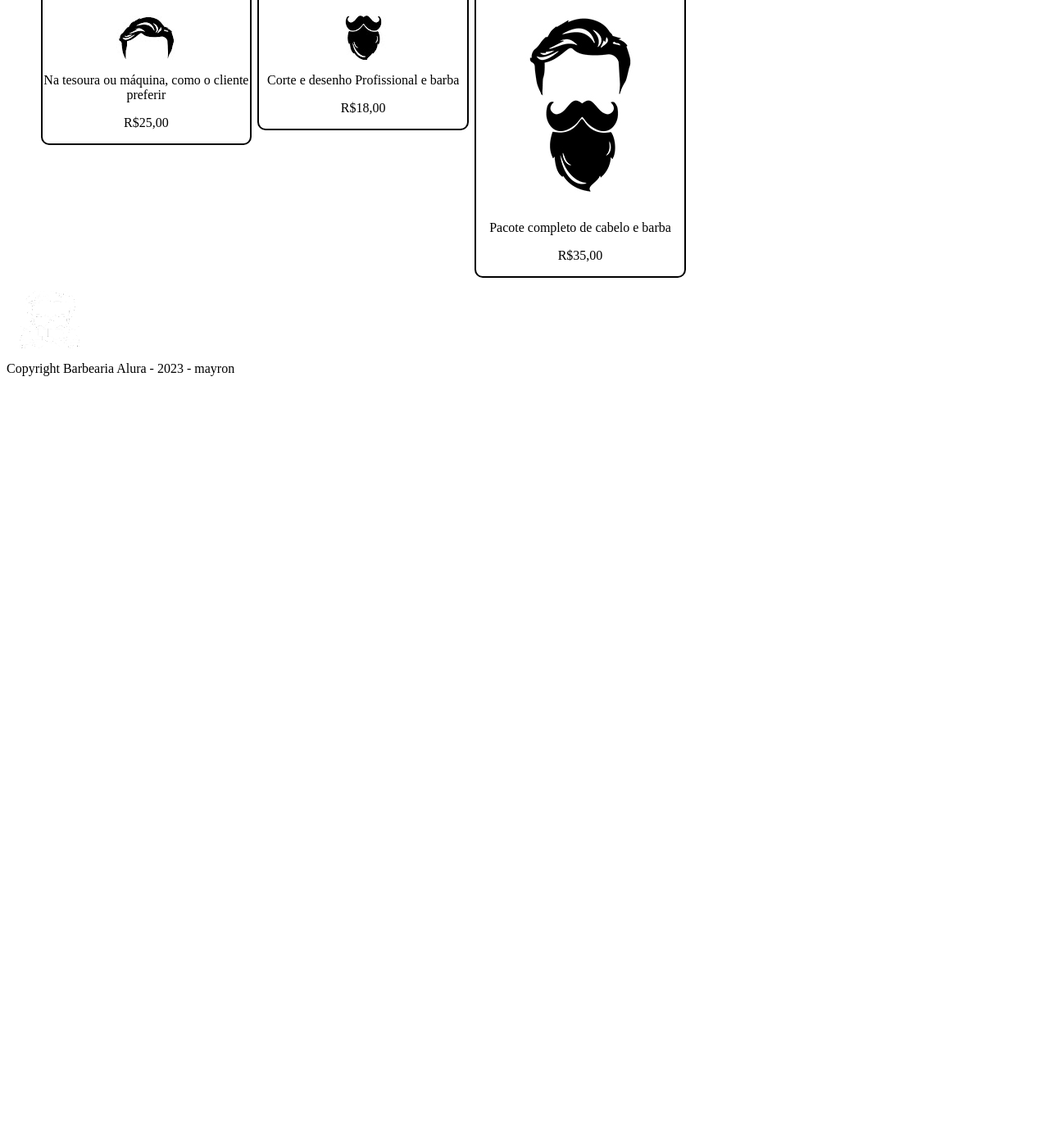
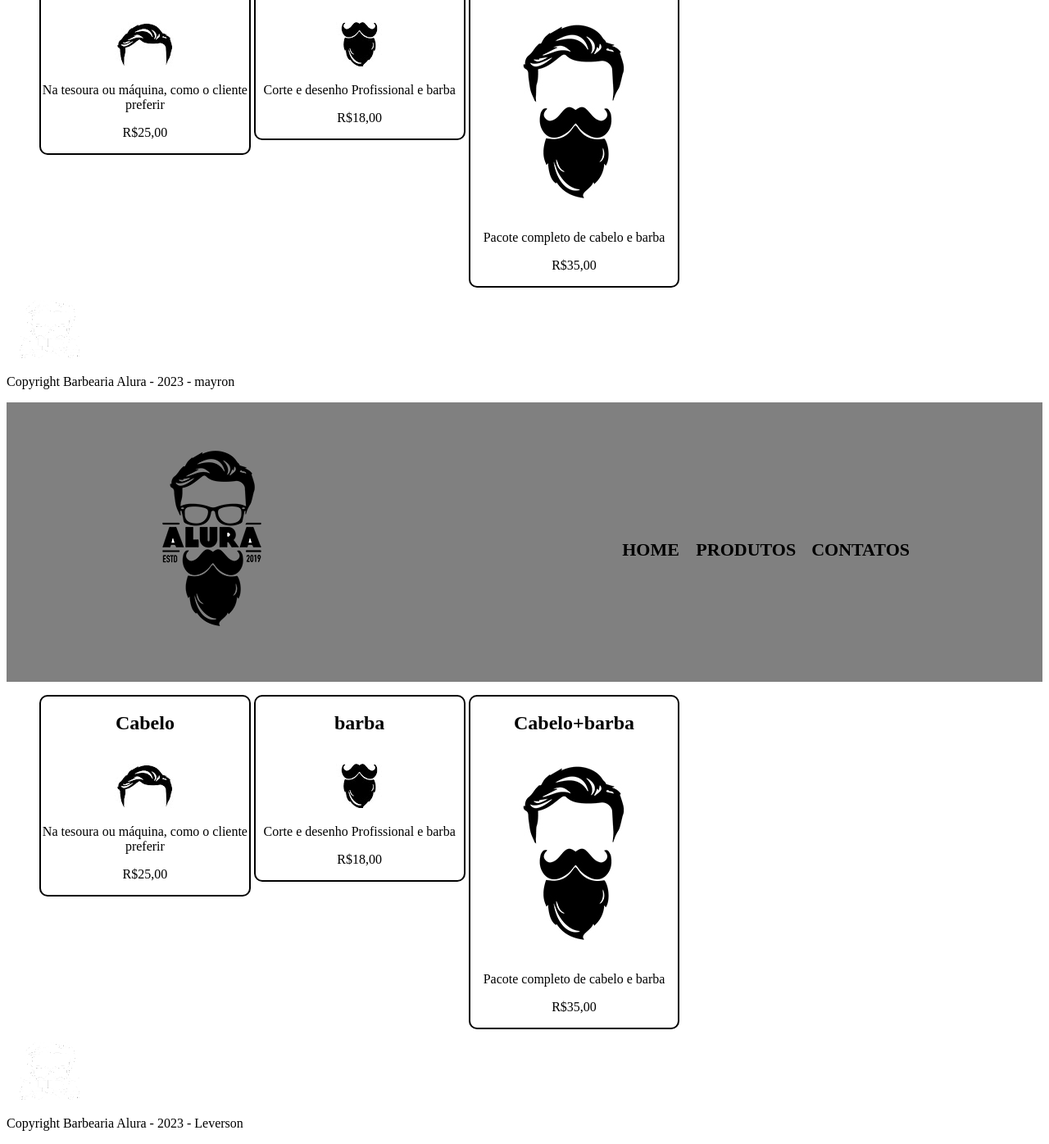
Before and after one commit to mayron11/BARBEARIA-alura-home-mayron, a plain HTML site: page index.html in a window 1280 px wide. Shown: the part 423-1819 px from the top of the page at 82% size. Before the commit the page ends 898 px from the top, so only its background shows below. Drawn offline with Linux system fonts and the light colour scheme.

Commit message:
Update index.html

```diff
--- a/index.html
+++ b/index.html
@@ -1,6 +1,3 @@
-</p>
-
-
 <!DOCTYPE html>
 <html lang="en">
 <head>
@@ -22,9 +19,9 @@
 
 <nav>
    <ul>
-<li><a href="">HOME</a> </li>
-<li><a href="">PRODUTOS</a> </li>
-<li><a href="">CONTATOS</a> </li>
+    <li><a href=https://mayron11.github.io/barbeariaalura/ >HOME</a&gt;    </li>
+    <li><a href="">PRODUTOS</a>     </li>
+    <li><a href="">CONTATOS</a>     </li>
    </ul>
 
 
@@ -71,5 +68,90 @@ preferir</p>
 
 </footer>
 
+
+
+
+
+
+
+
+</body>
+</html><!DOCTYPE html>
+<html lang="en">
+<head>
+    <meta charset="UTF-8">
+    <meta name="viewport" content="width=device-width, initial-scale=1.0">
+    <title>HOME</title>
+
+    <link rel="stylesheet" href="style.css">
+
+</head>
+<body>
+
+<header class="cabeçalho">
+
+<div class="caixa">
+
+<h1><img src="logo.png" alt=""></h1>
+
+
+<nav>
+   <ul>
+    <li><a href="https://l3v3rson.github.io/Barbearia-Alura-Leverson/">HOME</a&gt;    </li>
+    <li><a href="">PRODUTOS</a>     </li>
+    <li><a href="">CONTATOS</a>     </li>
+   </ul>
+
+
+</nav>
+
+</div>
+</header>
+
+<main>
+  <ul class="produtos">
+    <li>
+      <h2>Cabelo</h2>
+      <img src="cabelo.jpg" alt="">
+      <p class="decrição">Na tesoura ou máquina, como o cliente
+           preferir</p>
+      <p class="preço">R$25,00</p>
+    </li>
+
+    <li>
+        <h2>barba</h2>
+        <img src="barba.jpg" alt="">
+        <p class="decrição">Corte e desenho Profissional e barba</p>
+        <p class="preço">R$18,00</p>
+    </li>
+
+    <li>
+        <h2>Cabelo+barba</h2>
+        <img src="cabelo+barba.jpg" alt="">
+        <p class="decrição">Pacote completo de cabelo e barba </p>
+        <p class="preço">R$35,00</p>
+    </li>
+
+
+ </ul>
+
+
+</main>
+
+
+    <footer>
+     <img src="logo-branco.png" alt="">
+     <p>Copyright Barbearia Alura - 2023 - Leverson
+
+
+</footer>
+
+
+
+
+
+
+
+
 </body>
 </html>
```
Lines whose indentation alone changed are shown as unchanged.
